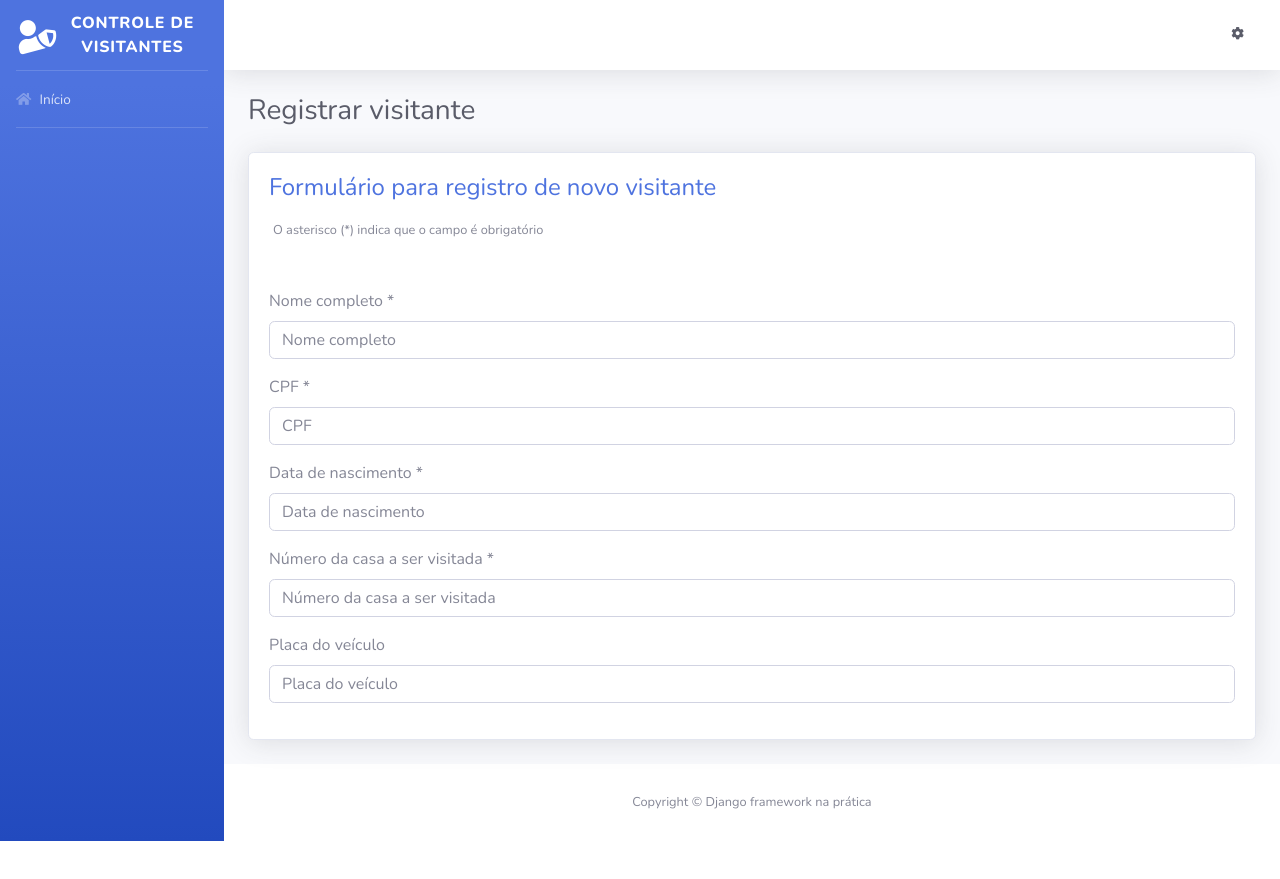
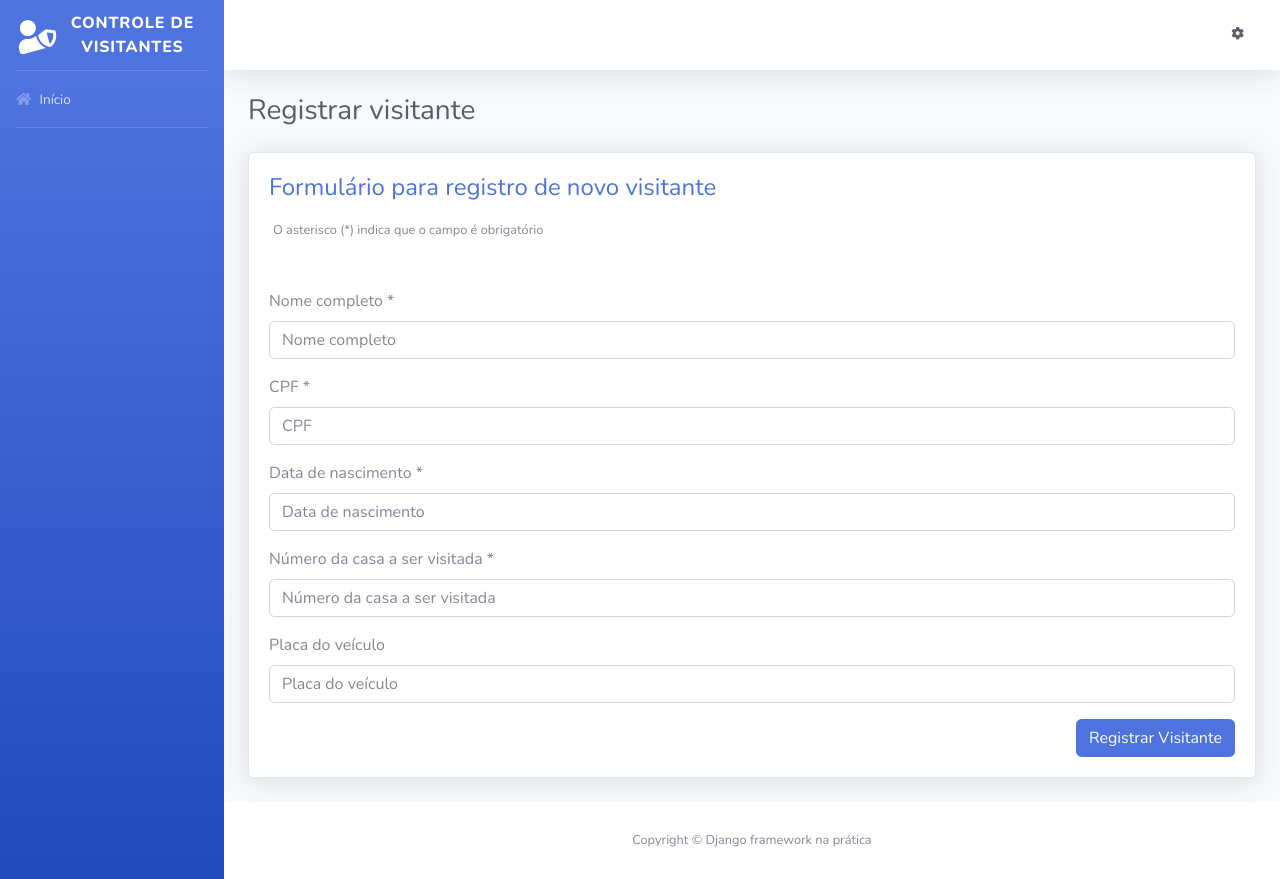
Before and after one commit to carvalhocaio/controle-visitantes, a Django app: page /registrar-visitante/ in a window 1280 px wide. Before the commit the page ends 841 px from the top, so only its background shows below. Run offline with Django 3.2, Linux system fonts and the light colour scheme; some libraries are stand-ins or nearby versions.

Commit message:
Adicionando botão submit ao formulário

```diff
--- a/templates/registrar_visitante.html
+++ b/templates/registrar_visitante.html
@@ -31,6 +31,12 @@
             </div>
           {% endfor %}
         </div>
+
+        <div class="text-right">
+          <button class="btn btn-primary" type="submit">
+            <span class="text">Registrar Visitante</span>
+          </button>
+        </div>
       </form>
 
     </div>
```
